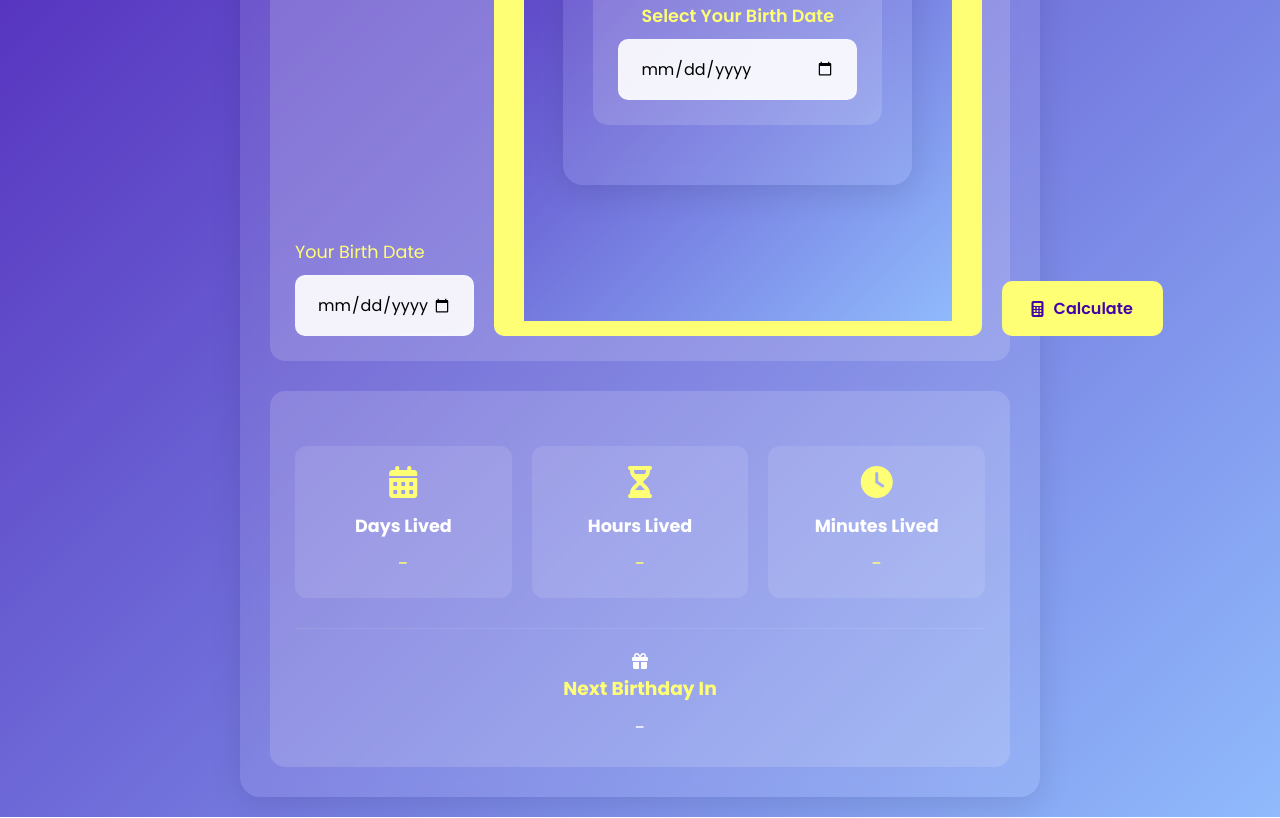
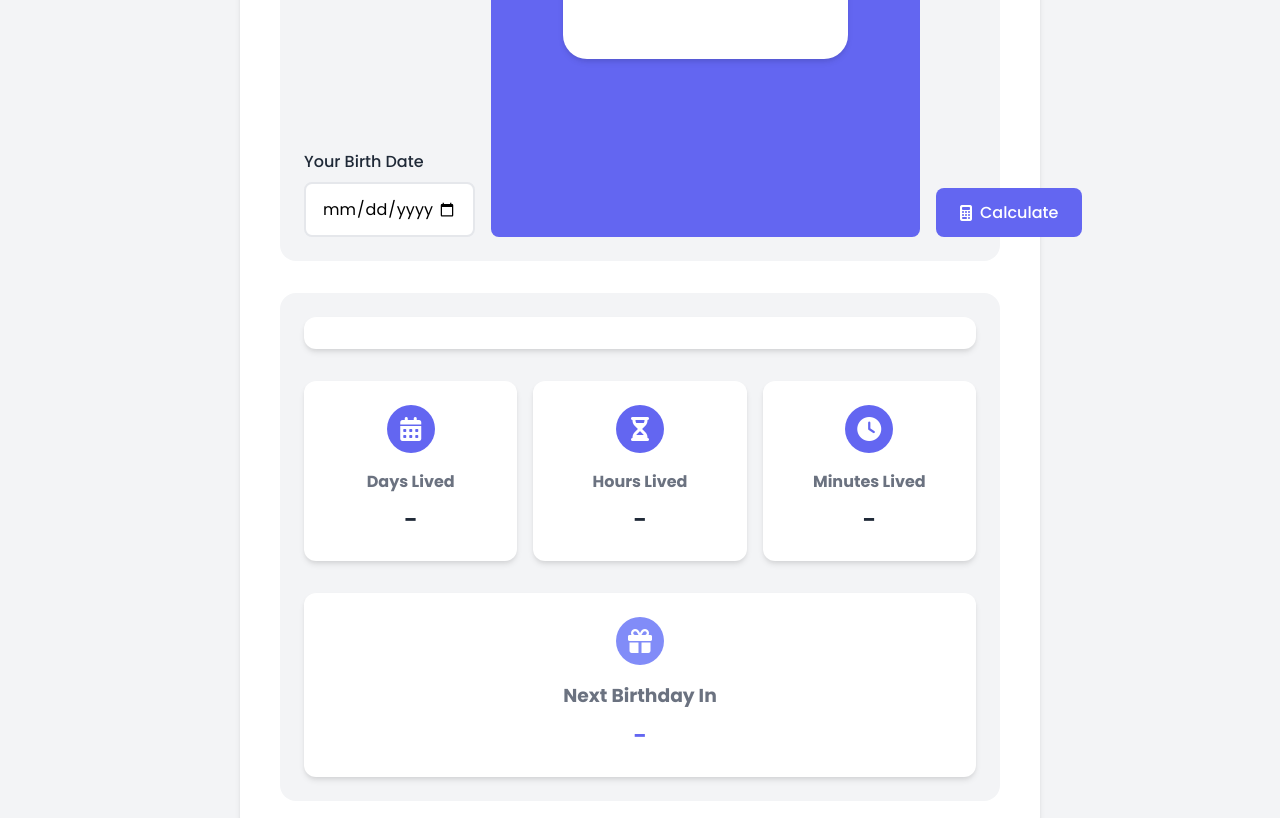
Before and after one commit to ARYANKAWALE/Age-Calculator, a plain HTML site: page index.html in a window 1280 px wide. Shown: the part 779-1597 px from the top of the page. Drawn offline with Linux system fonts and the light colour scheme.

Commit message:
styles.css

```diff
--- a/styles.css
+++ b/styles.css
@@ -1,132 +1,155 @@
-*{
+* {
     margin: 0;
     padding: 0;
     font-family: 'Poppins', sans-serif;
     box-sizing: border-box;
 }
 
-.container{
+:root {
+    --primary-color: #6366f1;
+    --secondary-color: #4f46e5;
+    --accent-color: #818cf8;
+    --text-color: #1f2937;
+    --light-text: #6b7280;
+    --background: #f3f4f6;
+    --card-bg: #ffffff;
+    --shadow: 0 4px 6px -1px rgba(0, 0, 0, 0.1), 0 2px 4px -1px rgba(0, 0, 0, 0.06);
+}
+
+body {
+    background: var(--background);
+    color: var(--text-color);
+    min-height: 100vh;
+}
+
+.container {
     width: 100%;
     min-height: 100vh;
-    background:linear-gradient(135deg, #4203a9, #90bafc);
-    color: white;
-    padding: 20px;
+    padding: 2rem;
     display: flex;
     justify-content: center;
     align-items: center;
 }
 
-.calculator{
+.calculator {
     width: 90%;
     max-width: 800px;
-    background: rgba(255, 255, 255, 0.1);
-    backdrop-filter: blur(10px);
-    border-radius: 20px;
-    padding: 30px;
-    box-shadow: 0 8px 32px rgba(0, 0, 0, 0.1);
+    background: var(--card-bg);
+    border-radius: 24px;
+    padding: 2.5rem;
+    box-shadow: var(--shadow);
 }
 
-.calculator h1{
-    font-size: clamp(36px, 8vw, 60px);
-    margin-bottom: 30px;
-    text-shadow: 2px 2px 4px rgba(0, 0, 0, 0.2);
+.header {
+    text-align: center;
+    margin-bottom: 2.5rem;
 }
 
-.calculator h1 span{
-    color: #ffff76;
-    display: inline-block;
-    transform: translateY(5px);
+.header h1 {
+    font-size: 2.5rem;
+    font-weight: 700;
+    color: var(--primary-color);
+    margin-bottom: 0.5rem;
 }
 
-.input-box{
-    margin: 30px 0;
-    padding: 25px;
-    border-radius: 15px;
-    background: rgba(255, 255, 255, 0.15);
-    display: flex;
-    flex-direction: column;
-    gap: 20px;
+.subtitle {
+    color: var(--light-text);
+    font-size: 1.1rem;
+}
+
+.input-box {
+    background: var(--background);
+    padding: 1.5rem;
+    border-radius: 16px;
+    margin-bottom: 2rem;
 }
 
 .date-input {
-    display: flex;
-    flex-direction: column;
-    gap: 10px;
+    margin-bottom: 1rem;
 }
 
 .date-input label {
-    font-size: 1.1rem;
-    color: #ffff76;
+    display: block;
+    font-weight: 500;
+    margin-bottom: 0.5rem;
+    color: var(--text-color);
 }
 
-.input-box input{
+.input-box input {
     width: 100%;
-    padding: 15px 20px;
-    font-size: 16px;
-    border: 2px solid rgba(255, 255, 255, 0.1);
-    background: rgba(255, 255, 255, 0.9);
-    outline: 0;
-    border-radius: 10px;
+    padding: 0.75rem 1rem;
+    border: 2px solid #e5e7eb;
+    border-radius: 8px;
+    font-size: 1rem;
     transition: all 0.3s ease;
 }
 
 .input-box input:focus {
-    border-color: #ffff76;
-    box-shadow: 0 0 15px rgba(255, 247, 118, 0.3);
+    outline: none;
+    border-color: var(--primary-color);
+    box-shadow: 0 0 0 3px rgba(99, 102, 241, 0.1);
 }
 
-.input-box button{
-    background: #ffff76;
+.input-box button {
+    width: 100%;
+    background: var(--primary-color);
+    color: white;
     border: none;
-    padding: 15px 30px;
-    border-radius: 10px;
-    font-weight: 600;
-    color: #4203a9;
+    padding: 0.75rem 1.5rem;
+    border-radius: 8px;
+    font-size: 1rem;
+    font-weight: 500;
     cursor: pointer;
-    font-size: 16px;
     transition: all 0.3s ease;
     display: flex;
     align-items: center;
     justify-content: center;
-    gap: 10px;
+    gap: 0.5rem;
 }
 
 .input-box button:hover {
-    background: #fff;
+    background: var(--secondary-color);
     transform: translateY(-2px);
-    box-shadow: 0 5px 15px rgba(0, 0, 0, 0.2);
 }
 
 .results-container {
-    background: rgba(255, 255, 255, 0.15);
-    border-radius: 15px;
-    padding: 25px;
-    margin-top: 30px;
+    background: var(--background);
+    border-radius: 16px;
+    padding: 1.5rem;
 }
 
-#result{
-    font-size: 24px;
-    margin-bottom: 30px;
+.main-result {
     text-align: center;
+    margin-bottom: 2rem;
+    padding: 1rem;
+    background: white;
+    border-radius: 12px;
+    box-shadow: var(--shadow);
 }
 
-#result span{
-    color: #ffff76;
-    font-weight: bold;
+#result {
+    font-size: 1.5rem;
+    font-weight: 600;
+    color: var(--text-color);
+}
+
+#result span {
+    color: var(--primary-color);
 }
 
 .detailed-results {
     display: grid;
     grid-template-columns: repeat(auto-fit, minmax(200px, 1fr));
-    gap: 20px;
-    margin: 30px 0;
+    gap: 1rem;
+    margin-bottom: 2rem;
 }
 
 .result-card {
-    background: rgba(255, 255, 255, 0.1);
-    padding: 20px;
+    background: white;
+    padding: 1.5rem;
     border-radius: 12px;
     text-align: center;
+    box-shadow: var(--shadow);
     transition: transform 0.3s ease;
 }
 
@@ -134,47 +157,79 @@
     transform: translateY(-5px);
 }
 
-.result-card i {
-    font-size: 2rem;
-    color: #ffff76;
-    margin-bottom: 15px;
+.card-icon {
+    width: 48px;
+    height: 48px;
+    background: var(--primary-color);
+    border-radius: 50%;
+    display: flex;
+    align-items: center;
+    justify-content: center;
+    margin: 0 auto 1rem;
+}
+
+.card-icon i {
+    font-size: 1.5rem;
+    color: white;
 }
 
 .result-card h3 {
-    font-size: 1.1rem;
-    margin-bottom: 10px;
-    color: #fff;
+    font-size: 1rem;
+    color: var(--light-text);
+    margin-bottom: 0.5rem;
 }
 
 .result-card p {
-    font-size: 1.2rem;
-    color: #ffff76;
+    font-size: 1.5rem;
+    font-weight: 600;
+    color: var(--text-color);
 }
 
 .next-birthday {
     text-align: center;
-    margin-top: 30px;
-    padding-top: 20px;
-    border-top: 1px solid rgba(255, 255, 255, 0.1);
+    background: white;
+    padding: 1.5rem;
+    border-radius: 12px;
+    box-shadow: var(--shadow);
+}
+
+.birthday-icon {
+    width: 48px;
+    height: 48px;
+    background: var(--accent-color);
+    border-radius: 50%;
+    display: flex;
+    align-items: center;
+    justify-content: center;
+    margin: 0 auto 1rem;
+}
+
+.birthday-icon i {
+    font-size: 1.5rem;
+    color: white;
 }
 
 .next-birthday h3 {
-    color: #ffff76;
-    margin-bottom: 10px;
+    color: var(--light-text);
+    margin-bottom: 0.5rem;
 }
 
 #next-birthday-countdown {
-    font-size: 1.2rem;
+    font-size: 1.5rem;
+    font-weight: 600;
+    color: var(--primary-color);
 }
 
 @media screen and (min-width: 768px) {
     .input-box {
-        flex-direction: row;
+        display: flex;
+        gap: 1rem;
         align-items: flex-end;
     }
 
     .date-input {
         flex: 1;
+        margin-bottom: 0;
     }
 
     .input-box button {
@@ -184,7 +239,11 @@
 
 @media screen and (max-width: 480px) {
     .calculator {
-        padding: 20px;
+        padding: 1.5rem;
+    }
+
+    .header h1 {
+        font-size: 2rem;
     }
 
     .detailed-results {
```
